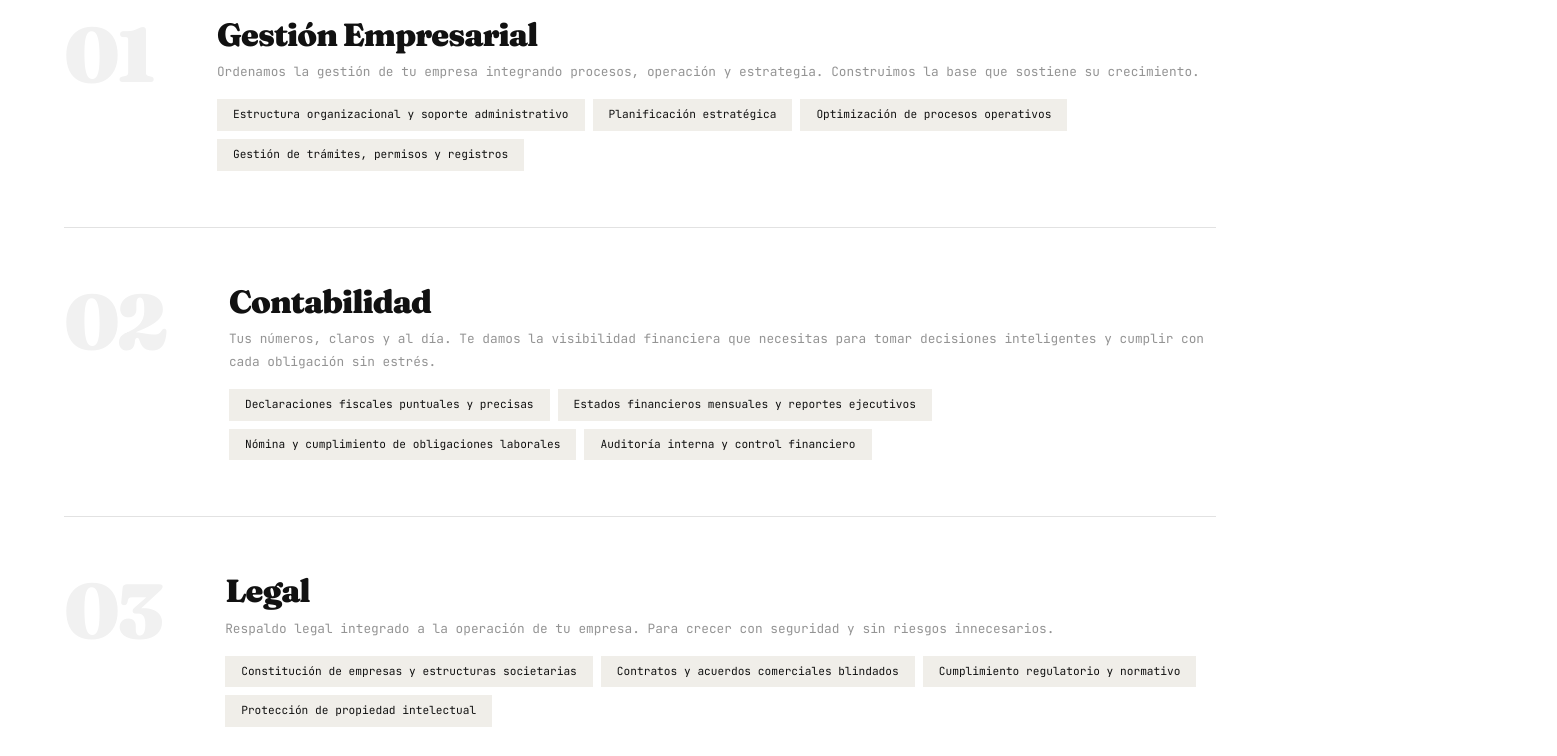
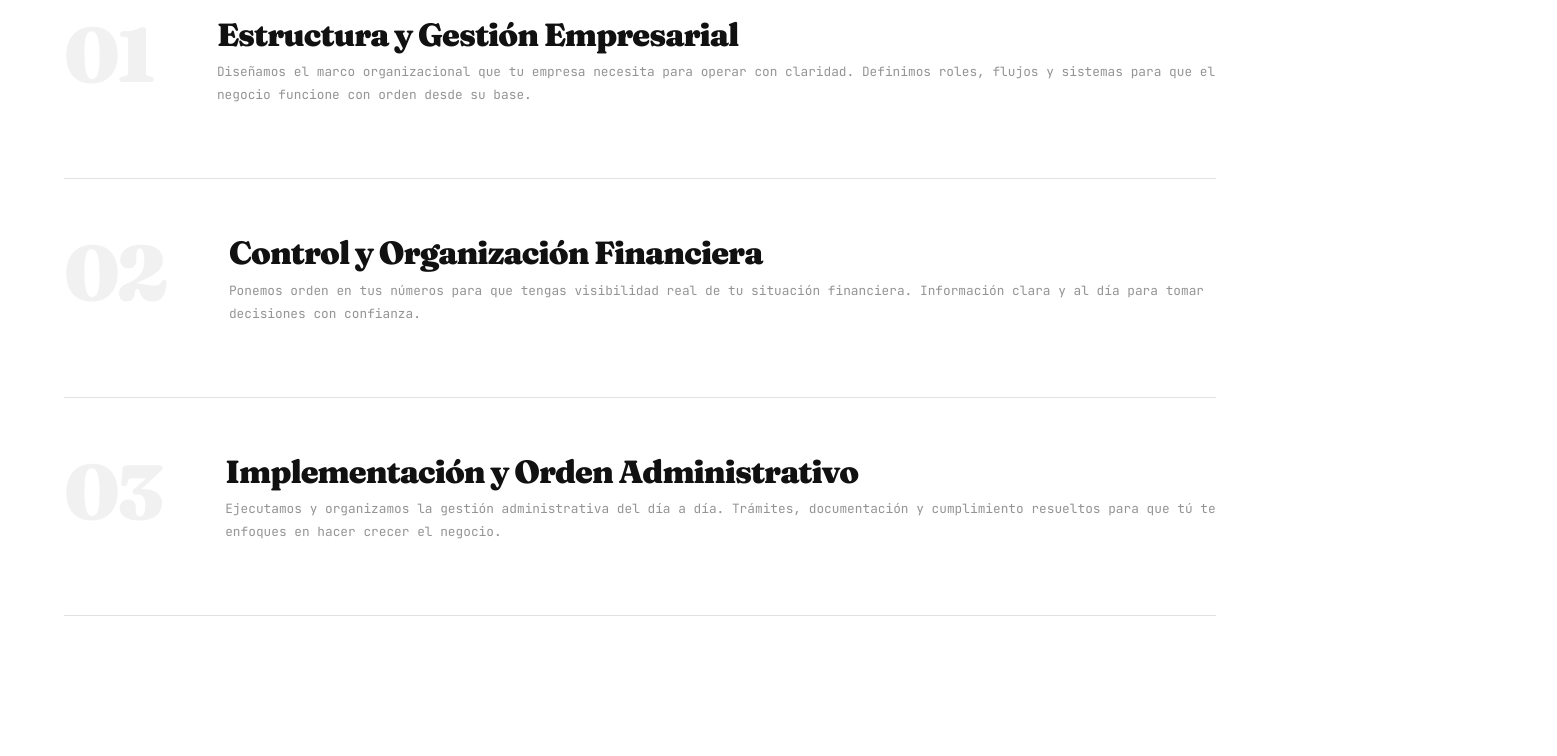
Before and after one commit to dietic/methodica, a Next.js app: page / in a window 1280 px wide. Shown: the part 3260-4016 px from the top of the page, 1557 px wide, since content can reach past the window. Built offline with nearby package versions, Linux system fonts and the light colour scheme.

Commit message:
feat: update services to 3 pillars and align SEO metadata

```diff
--- a/06-ab-warm-grey.html
+++ b/06-ab-warm-grey.html
@@ -1324,8 +1324,8 @@
           <p class="pain__pullquote">
             Mientras construyes tu negocio, la
             <strong
-              >gestión administrativa, los impuestos y la incertidumbre
-              legal</strong
+              >gestión administrativa, los procesos y la falta de
+              estrucutra</strong
             >
             consumen tu tiempo y tu capital.
           </p>
--- a/app/globals.css
+++ b/app/globals.css
@@ -7,6 +7,11 @@
   margin: 0;
   padding: 0;
   box-sizing: border-box;
+}
+
+html,
+body {
+  overflow-x: clip;
 }
 
 html {
@@ -22,7 +27,6 @@ body {
   font-family: var(--font-jetbrains), "JetBrains Mono", monospace;
   font-weight: 400;
   line-height: 1.7;
-  overflow-x: hidden;
 }
 
 /* ═══════════════════════════════════════════
--- a/app/layout.tsx
+++ b/app/layout.tsx
@@ -22,18 +22,19 @@ export const viewport: Viewport = {
 };
 
 export const metadata: Metadata = {
-  title: "Methodica — Gestión Empresarial, Legal y Contabilidad",
+  title: "Methodica — Estructura, Gestión y Control Financiero para Empresas",
   description:
-    "Gestión empresarial estratégica para empresas que quieren crecer con estructura. Integramos gestión, contabilidad y respaldo legal sin el costo de un departamento interno.",
+    "Gestión empresarial estratégica para empresas en crecimiento. Estructura organizacional, control financiero y orden administrativo sin el costo de un departamento interno.",
   keywords: [
     "gestión empresarial",
-    "contabilidad",
-    "asesoría legal",
+    "estructura empresarial",
+    "control financiero",
+    "orden administrativo",
     "consultoría empresarial",
-    "planificación estratégica",
+    "organización financiera",
     "optimización de procesos",
-    "declaraciones fiscales",
-    "constitución de empresas",
+    "gestión administrativa",
+    "empresas en crecimiento",
     "Perú",
     "Lima",
   ],
@@ -48,15 +49,15 @@ export const metadata: Metadata = {
     locale: "es_PE",
     url: "https://methodica.pe",
     siteName: "Methodica",
-    title: "Methodica — Gestión Empresarial, Legal y Contabilidad",
+    title: "Methodica — Estructura, Gestión y Control Financiero para Empresas",
     description:
-      "Tu equipo completo de gestión empresarial, contabilidad y legal. Sin el costo de un departamento interno. Estructura para crecer con claridad.",
+      "Tu equipo completo de gestión empresarial, control financiero y orden administrativo. Sin el costo de un departamento interno. Estructura para crecer con claridad.",
   },
   twitter: {
     card: "summary_large_image",
-    title: "Methodica — Gestión Empresarial, Legal y Contabilidad",
+    title: "Methodica — Estructura, Gestión y Control Financiero para Empresas",
     description:
-      "Gestión empresarial estratégica para empresas que quieren crecer con estructura.",
+      "Gestión empresarial estratégica para empresas en crecimiento. Estructura, control financiero y orden administrativo.",
   },
   robots: {
     index: true,
--- a/app/page.tsx
+++ b/app/page.tsx
@@ -9,7 +9,7 @@ const jsonLd = {
       name: "Methodica",
       url: "https://methodica.pe",
       description:
-        "Gestión empresarial estratégica para empresas que quieren crecer con estructura. Integramos gestión, contabilidad y respaldo legal.",
+        "Gestión empresarial estratégica para empresas en crecimiento. Estructura organizacional, control financiero y orden administrativo sin el costo de un departamento interno.",
       telephone: "+51956285469",
       email: "hola@methodica.pe",
       address: {
@@ -20,11 +20,7 @@ const jsonLd = {
         "@type": "Country",
         name: "Perú",
       },
-      serviceType: [
-        "Gestión Empresarial",
-        "Contabilidad",
-        "Asesoría Legal",
-      ],
+      serviceType: ["Estructura y Gestión Empresarial", "Control y Organización Financiera", "Implementación y Orden Administrativo"],
       knowsLanguage: "es",
     },
     {
@@ -234,48 +230,32 @@ export default function Home() {
           <div className="services__grid">
             <article className="service">
               <span className="service__number" aria-hidden="true">01</span>
-              <h3 className="service__name">Gestión Empresarial</h3>
+              <h3 className="service__name">Estructura y Gestión Empresarial</h3>
               <p className="service__desc">
-                Ordenamos la gestión de tu empresa integrando procesos, operación
-                y estrategia. Construimos la base que sostiene su crecimiento.
+                Diseñamos el marco organizacional que tu empresa necesita para
+                operar con claridad. Definimos roles, flujos y sistemas para que
+                el negocio funcione con orden desde su base.
               </p>
-              <ul className="service__features">
-                <li>Estructura organizacional y soporte administrativo</li>
-                <li>Planificación estratégica</li>
-                <li>Optimización de procesos operativos</li>
-                <li>Gestión de trámites, permisos y registros</li>
-              </ul>
             </article>
 
             <article className="service">
               <span className="service__number" aria-hidden="true">02</span>
-              <h3 className="service__name">Contabilidad</h3>
+              <h3 className="service__name">Control y Organización Financiera</h3>
               <p className="service__desc">
-                Tus números, claros y al día. Te damos la visibilidad financiera
-                que necesitas para tomar decisiones inteligentes y cumplir con
-                cada obligación sin estrés.
+                Ponemos orden en tus números para que tengas visibilidad real de
+                tu situación financiera. Información clara y al día para tomar
+                decisiones con confianza.
               </p>
-              <ul className="service__features">
-                <li>Declaraciones fiscales puntuales y precisas</li>
-                <li>Estados financieros mensuales y reportes ejecutivos</li>
-                <li>Nómina y cumplimiento de obligaciones laborales</li>
-                <li>Auditoría interna y control financiero</li>
-              </ul>
             </article>
 
             <article className="service">
               <span className="service__number" aria-hidden="true">03</span>
-              <h3 className="service__name">Legal</h3>
+              <h3 className="service__name">Implementación y Orden Administrativo</h3>
               <p className="service__desc">
-                Respaldo legal integrado a la operación de tu empresa. Para
-                crecer con seguridad y sin riesgos innecesarios.
+                Ejecutamos y organizamos la gestión administrativa del día a
+                día. Trámites, documentación y cumplimiento resueltos para que
+                tú te enfoques en hacer crecer el negocio.
               </p>
-              <ul className="service__features">
-                <li>Constitución de empresas y estructuras societarias</li>
-                <li>Contratos y acuerdos comerciales blindados</li>
-                <li>Cumplimiento regulatorio y normativo</li>
-                <li>Protección de propiedad intelectual</li>
-              </ul>
             </article>
           </div>
         </div>
@@ -368,13 +348,13 @@ export default function Home() {
               <p className="footer__col-title">Servicios</p>
               <ul className="footer__links">
                 <li>
-                  <Link href="#servicios">Gestión Empresarial</Link>
+                  <Link href="#servicios">Estructura y Gestión</Link>
                 </li>
                 <li>
-                  <Link href="#servicios">Legal</Link>
+                  <Link href="#servicios">Control Financiero</Link>
                 </li>
                 <li>
-                  <Link href="#servicios">Contabilidad</Link>
+                  <Link href="#servicios">Orden Administrativo</Link>
                 </li>
               </ul>
             </div>
```
